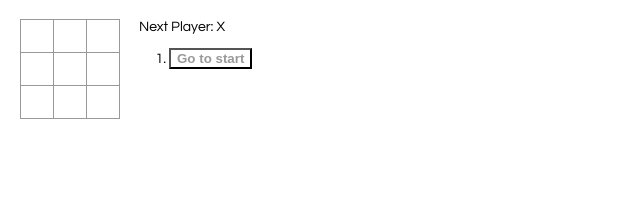
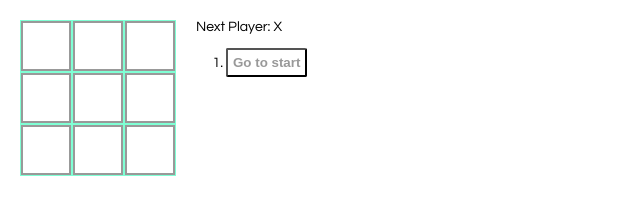
Before and after one commit to AdamLeBlanc/react-tac-toe, a React app: page / in a window 1280 px wide. Shown: the whole page, without its empty margins (0-640 px from the left). Built offline with nearby package versions, Linux system fonts and the light colour scheme.

Commit message:
added some style

```diff
--- a/src/index.css
+++ b/src/index.css
@@ -1,3 +1,6 @@
+* {
+  box-sizing: border-box;
+}
 body {
   font: 14px "Century Gothic", Futura, sans-serif;
   margin: 20px;
@@ -24,12 +27,19 @@ ol, ul {
   font-size: 24px;
   font-weight: bold;
   line-height: 34px;
-  height: 34px;
+  height: 50px;
   margin-right: -1px;
   margin-top: -1px;
   padding: 0;
   text-align: center;
-  width: 34px;
+  width: 50px;
+  border-width: 2px;
+  margin: 1px;
+}
+
+.square:hover {
+  cursor: pointer;
+  border-color: aqua;
 }
 
 .square:focus {
@@ -54,3 +64,23 @@ ol, ul {
   color: #999;
   background: #fff;
 }
+
+.game-board > div {
+  background: aquamarine;
+}
+
+li {
+  margin-bottom: 5px;
+}
+
+li > button {
+  border-radius: 2px;
+  padding: 5px;
+  width: 100%;
+}
+
+li > button:hover {
+  cursor: pointer;
+  border-color: aqua;
+  box-shadow: 2px 3px 7px 1px rgba(0,0,0,0.75);
+}
--- a/src/index.js
+++ b/src/index.js
@@ -93,7 +93,7 @@ class Game extends React.Component {
       const cord = step.move !== null ? `(${Math.floor(step.move / 3)}, ${step.move % 3})` : "";
       return (
         <li key={move} >
-          <button onClick={() => this.jumpTo(move)} className={this.state.stepNumber === move ? 'selected' : null}>{desc} {cord}</button>
+          <button onClick={() => this.jumpTo(move)} className={`${this.state.stepNumber === move ? 'selected' : null}`}>{desc} {cord}</button>
         </li>
       );
     });
```
